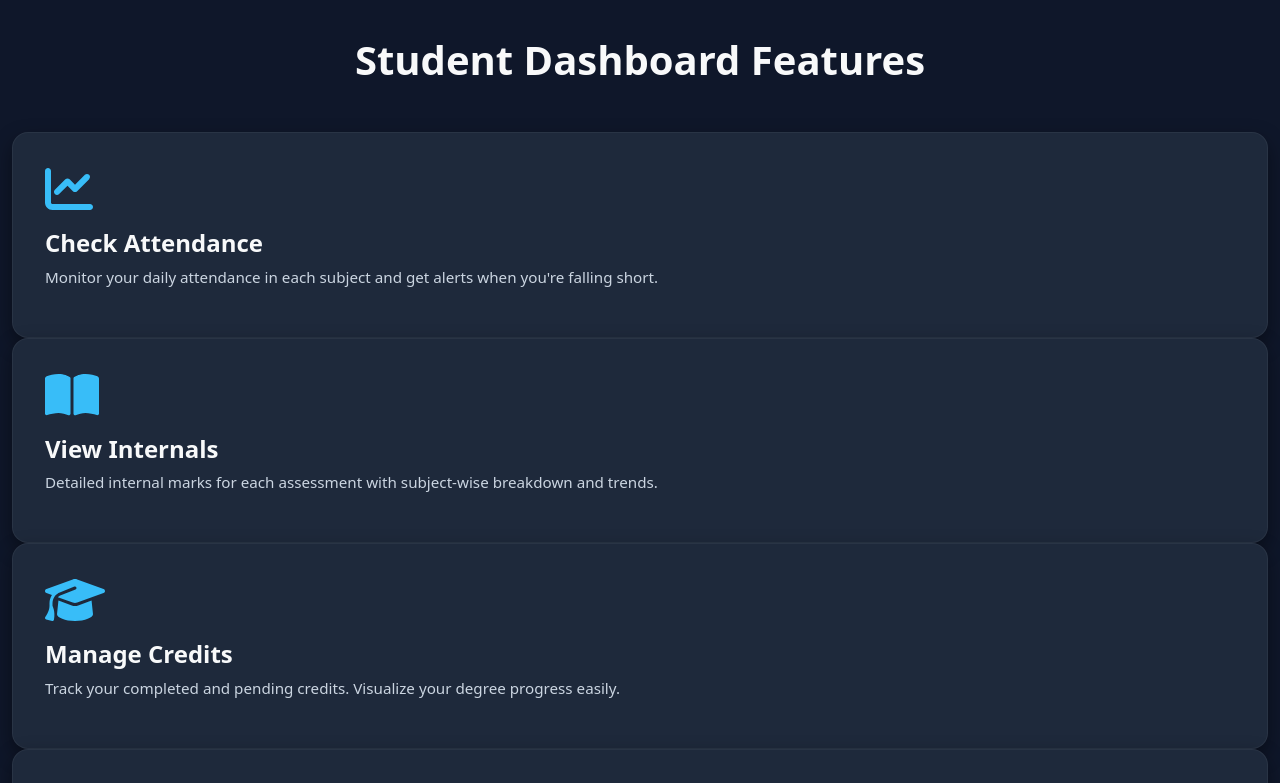
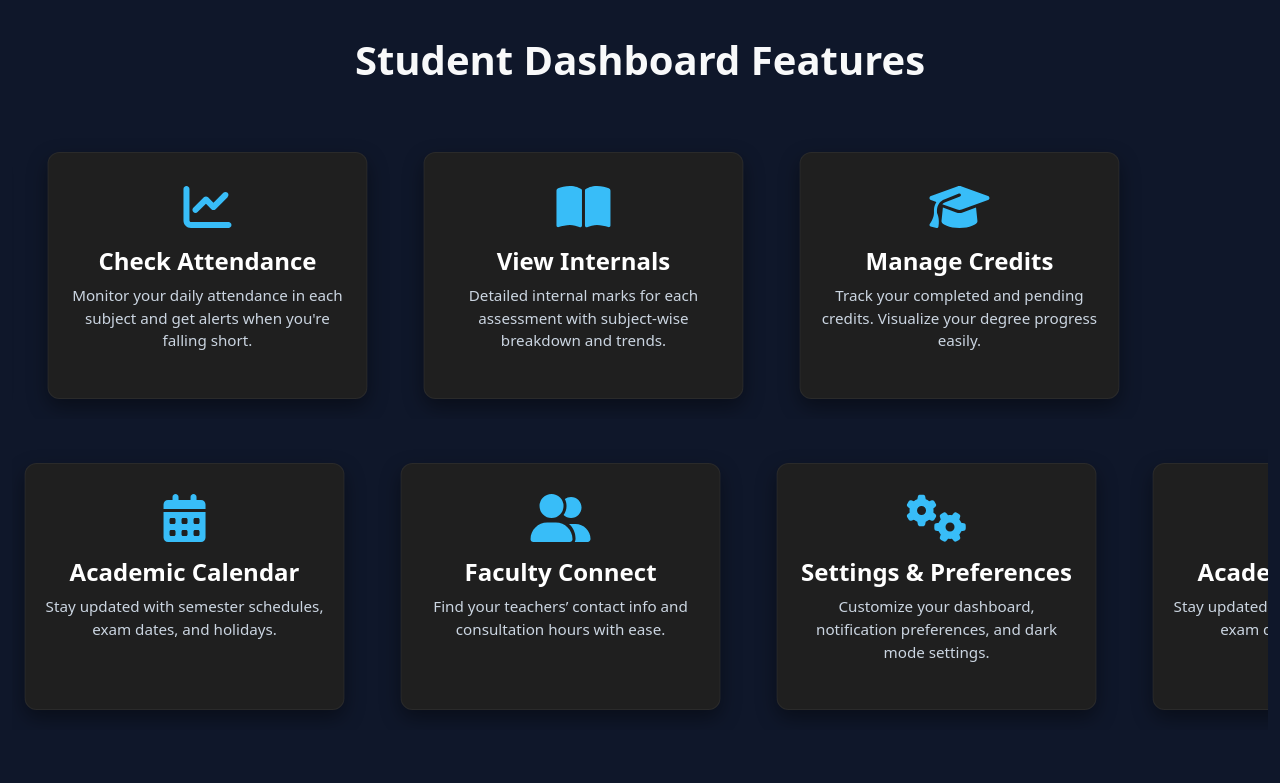
Before and after one commit to Ananth-kumar-ai/StudentPortal, a React (Vite) app in the folder frontend/: page / in a window 1280 px wide. Shown: the part 760-1543 px from the top of the page. Built offline with nearby package versions, Linux system fonts and the light colour scheme.

Commit message:
Update About.css

```diff
--- a/frontend/src/components/About.css
+++ b/frontend/src/components/About.css
@@ -25,3 +25,46 @@
     color: #cbd5e1; /* Cool light gray */
     font-size: 0.95rem;
 }
+.feature-row-wrapper {
+    overflow: hidden;
+    width: 100%;
+  }
+
+  .feature-row {
+    display: flex;
+    gap: 1rem;
+    width: max-content;
+  }
+
+  .feature-card {
+    width: 320px; /* Fixed consistent width */
+    flex: 0 0 auto;
+    padding: 30px 20px;
+    margin: 20px;
+    background-color: #1f1f1f;
+    border-radius: 12px;
+    text-align: center;
+    color: white;
+    box-sizing: border-box;
+  }
+
+
+  /* Left to Right Scroll (odd rows) */
+  .left-scroll {
+    animation: scroll-left 6s linear infinite;
+  }
+
+  @keyframes scroll-left {
+    0% { transform: translateX(0); }
+    100% { transform: translateX(-50%); }
+  }
+
+  /* Right to Left Scroll (even rows) */
+  .right-scroll {
+    animation: scroll-right 6s linear infinite;
+  }
+
+  @keyframes scroll-right {
+    0% { transform: translateX(-50%); }
+    100% { transform: translateX(0); }
+  }
```
